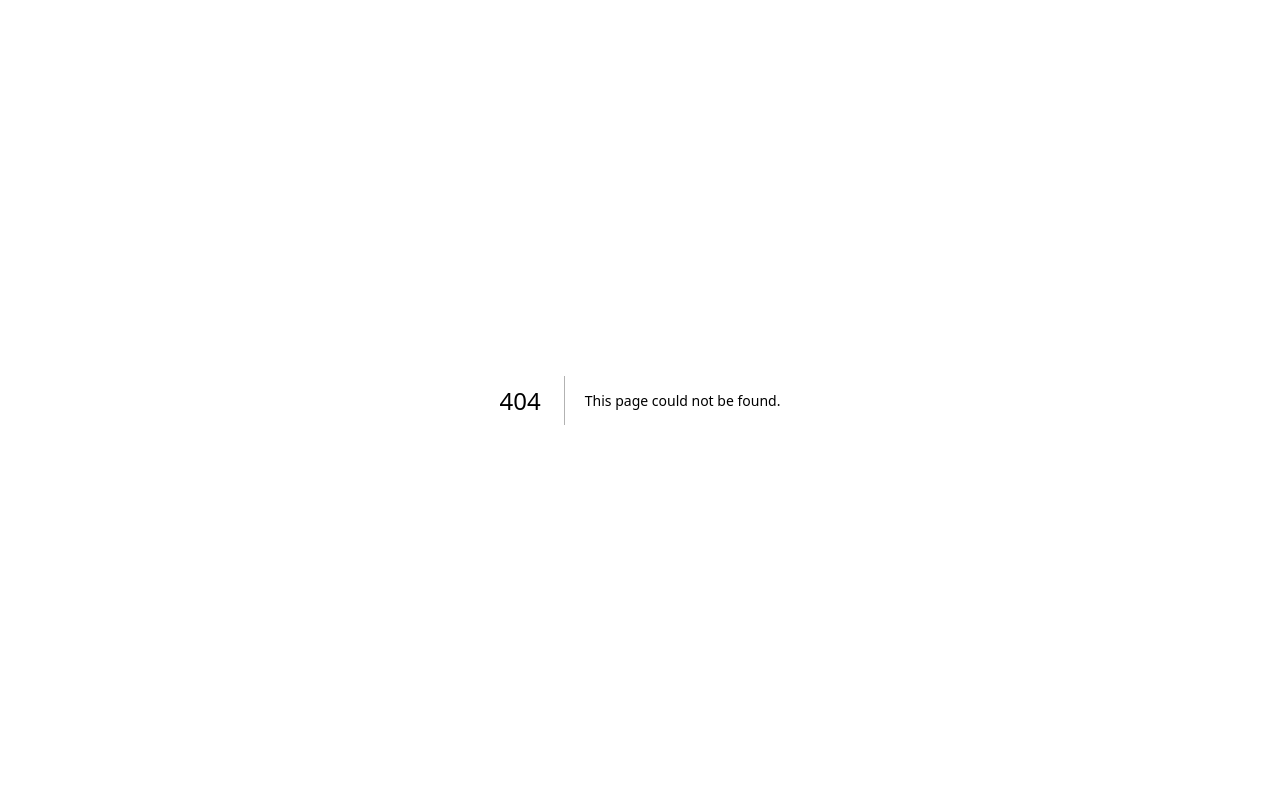
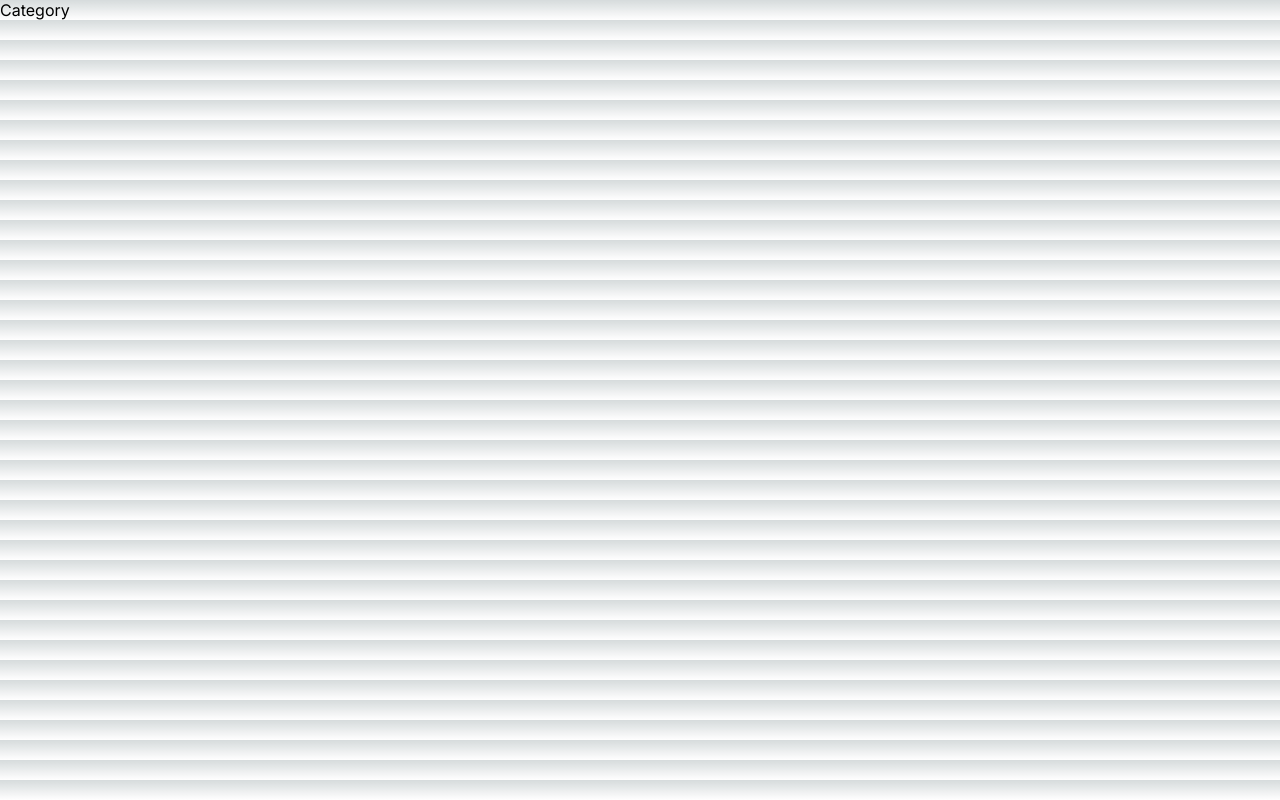
Before and after one commit to MikeSaburov/my_app, a Next.js app: page /portfolio/1 in a window 1280 px wide. Before the commit this address had no page. Built offline with nearby package versions, Linux system fonts and the light colour scheme.

Commit message:
feature(category): создал динамическую страницу

```diff
--- /dev/null
+++ b/src/app/portfolio/[category]/page.jsx
@@ -0,0 +1,7 @@
+import React from 'react';
+
+const Category = () => {
+  return <div>Category</div>;
+};
+
+export default Category;
```
